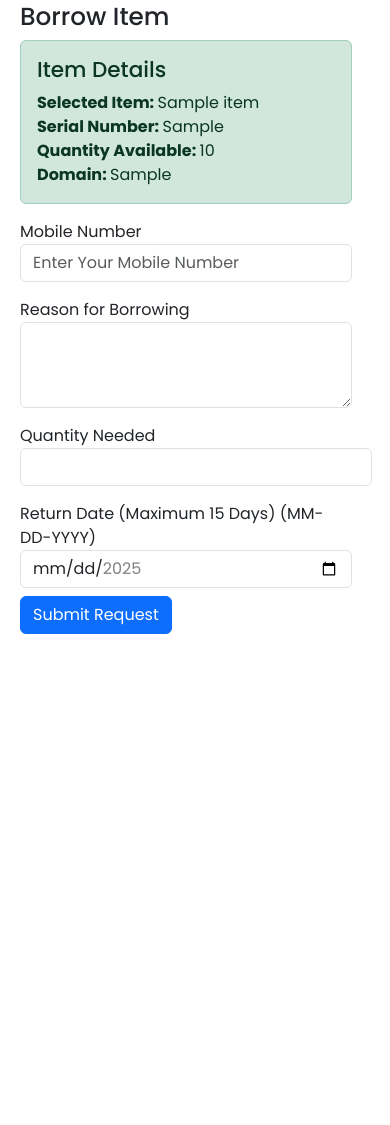
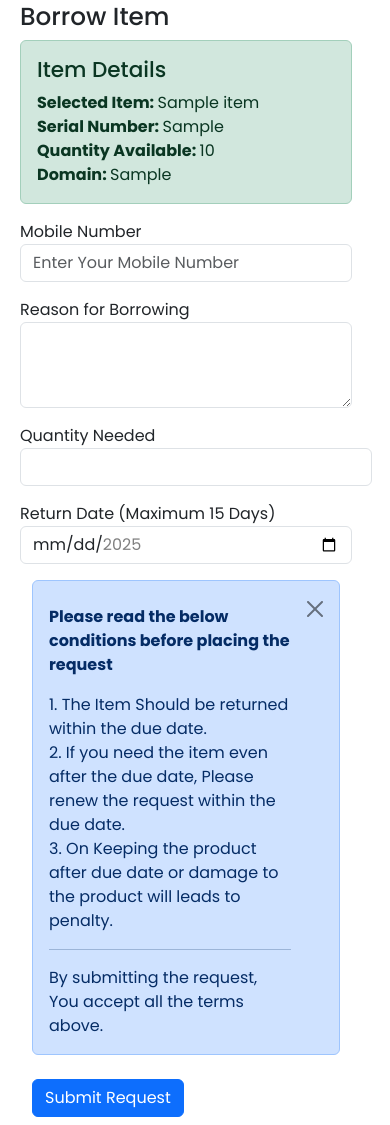
Before and after one commit to SivaprasathC/IMS, a Django app: page /borrowitem/1/ in a window 390 px wide. Shown: the part 128-1253 px from the top of the page. Before the commit the page ends 762 px from the top, so only its background shows below. Run offline with Django 5.2, Linux system fonts and the light colour scheme; tables that the repository leaves empty hold one stand-in row (values such as "Sample post").

Commit message:
added borrow form, PM view borrow request for approve, TODO: RESPONSIVE BORROW REQUEST VIEW, BORROW BACKEND , UPDATE THE BORROW TO USER VIA BORROW HISTORY , REDUCE QTY

```diff
--- a/IMS/settings.py
+++ b/IMS/settings.py
@@ -109,7 +109,8 @@ AUTH_PASSWORD_VALIDATORS = [
 
 LANGUAGE_CODE = 'en-us'
 
-TIME_ZONE = 'UTC'
+TIME_ZONE = 'Asia/Kolkata'
+
 
 USE_I18N = True
 
--- a/base_app/admin.py
+++ b/base_app/admin.py
@@ -1,5 +1,7 @@
 from django.contrib import admin
 from base_app.models import Item
+from base_app.models import BorrowRequest
 # Register your models here.
 
 admin.site.register(Item)
+admin.site.register(BorrowRequest)
--- a/base_app/models.py
+++ b/base_app/models.py
@@ -8,3 +8,21 @@ class Item(models.Model):
     itemdomain = models.CharField(max_length=100)
     itemqty = models.IntegerField()
     itemimg = models.ImageField(upload_to='items/', blank=True, null=True)
+
+class BorrowRequest(models.Model):
+    borrower_userid = models.CharField(max_length=50)
+    borrower_name = models.CharField(max_length=100)
+    borrower_roll = models.CharField(max_length=50)
+    borrow_serialno = models.CharField(max_length=50)
+    borrow_itemname = models.CharField(max_length=100)
+    borrow_itemdomain = models.CharField(max_length=50)
+    borrowermobile = models.CharField(max_length=15)
+    borrowreason = models.TextField()
+    borrowqty = models.PositiveIntegerField()
+    borrow_returndate = models.DateField()
+    borrow_status = models.CharField(max_length=20, default='Pending')
+    is_pm_approved = models.BooleanField(default=False)
+    is_dh_approved = models.BooleanField(default=False)
+    is_drh_approved = models.BooleanField(default=False)
+    rejection_reason = models.CharField(max_length=50,default='')
+    borrow_made_date_time = models.CharField(max_length=50)
--- a/base_app/urls.py
+++ b/base_app/urls.py
@@ -8,4 +8,6 @@ path('viewitems', views.viewitems, name='viewitems'),
 path('delete/<int:id>/', views.delete_item, name='delete_item'),
 path('edit/<int:id>/', views.edit_item, name='edit_item'),
 path('borrowitem/<int:id>/', views.borrow_item, name='borrow_item'),
+path('newborrowrequest', views.new_borrow_request, name='new_borrow_request'),
+path('borrowrequests', views.borrow_requests_list, name='borrow_requests_list'),
 ]
--- a/base_app/views.py
+++ b/base_app/views.py
@@ -1,9 +1,10 @@
 from django.shortcuts import render
-from base_app.models import Item
+from base_app.models import Item, BorrowRequest
 import os
 from django.db.models import Q
 from django.shortcuts import redirect
 from django.contrib import messages
+from django.utils.timezone import localtime, now
 
 # Create your views here.
 def index(request):
@@ -62,7 +63,10 @@ def viewitems(request):
 
 def delete_item(request, id):
     item = Item.objects.get(id=id)
+    item_name = item.itemname
     item.delete()
+    message = item_name + ' has been deleted successfully!'
+    messages.success(request, message)
     return redirect('viewitems')
 
 def edit_item(request, id):
@@ -92,3 +96,40 @@ def edit_item(request, id):
 def borrow_item(request, id):
     item = Item.objects.get(id=id)
     return render(request, 'borrowitem.html', {'item': item})
+
+def new_borrow_request(request):
+    if request.method == 'POST':
+        borrower_userid = request.POST.get('borrower_userid')
+        borrower_name = request.POST.get('borrower_name')
+        borrower_roll = request.POST.get('borrower_roll')
+        borrow_serialno = request.POST.get('borrow_serialno')
+        borrow_itemname = request.POST.get('borrow_itemname')
+        borrow_itemdomain = request.POST.get('borrow_itemdomain')
+        borrowermobile = request.POST.get('borrowermobile')
+        borrowreason = request.POST.get('borrowreason')
+        borrowqty = request.POST.get('borrowqty')
+        borrow_returndate = request.POST.get('borrow_returndate')
+
+        time = localtime(now())
+
+        new_request = BorrowRequest(
+
+            borrower_userid=borrower_userid,
+            borrower_name=borrower_name,
+            borrower_roll=borrower_roll,
+            borrow_serialno=borrow_serialno,
+            borrow_itemname=borrow_itemname,
+            borrow_itemdomain=borrow_itemdomain,
+            borrowermobile=borrowermobile,
+            borrowreason=borrowreason,
+            borrowqty=borrowqty,
+            borrow_returndate=borrow_returndate,
+            borrow_made_date_time = time.strftime("%d/%m/%Y %H:%M")
+        )
+        new_request.save()
+        messages.success(request, 'Borrow Request Submitted Successfully!')
+        return redirect('viewitems')
+
+def borrow_requests_list(request):
+    borrow_requests = BorrowRequest.objects.all()
+    return render(request, 'borrow_requests_list.html', {'borrow_requests': borrow_requests})
--- a/static/css/style.css
+++ b/static/css/style.css
@@ -225,16 +225,10 @@ body {
 /* Side Nav CSS Ends */
 
 
-#add-item-form{
+#add-item-form,#edit-item-form,#borrow-item-form {
   margin-left: 280px ; margin-top: 50px; width: 30rem;
 }
 
-#edit-item-form{
-  margin-left: 280px ; margin-top: 50px; width: 30rem;
-}
-#borrow-item-form{
-  margin-left: 280px ; margin-top: 50px; width: 30rem;
-}
 /* Add Item,edit,borrow CSS ends */
 
 .fixed-card {
@@ -252,6 +246,12 @@ body {
   object-fit: cover;
 }
 
+.ViewItems_container{
+  margin-left: 125px;
+}
+#borrow_request_container{
+  margin-left: 250px;
+}
 
 
 /* View Item CSS ends */
@@ -282,13 +282,13 @@ body {
   .sidebar.collapsed .sidebar-nav .primary-nav {
     transform: translateY(15px);
   }
-  #add-item-form{
+  #add-item-form,#edit-item-form,#borrow-item-form{
     margin-left: 20px ; margin-top: 50px; width: 85%;
   }
-  #edit-item-form{
-    margin-left: 20px ; margin-top: 50px; width: 85%;
+  .ViewItems_container{
+    margin-left: 0px;
   }
-  #borrow-item-form{
-    margin-left: 20px ; margin-top: 50px; width: 85%;
+  #borrow_request_container {
+    margin-left: 25px;
   }
 }
--- a/templates/base.html
+++ b/templates/base.html
@@ -66,7 +66,7 @@
           </li>
 
           <li class="nav-item">
-            <a href="#" class="nav-link">
+            <a href="{%url 'borrow_requests_list' %}" class="nav-link">
               <span class="material-symbols-rounded">hail</span>
               <span class="nav-label">Borrow Requests</span>
             </a>
--- a/templates/borrowitem.html
+++ b/templates/borrowitem.html
@@ -1,6 +1,6 @@
 {% extends "base.html" %}
 {% block content %}
-<form action="{% url 'borrow_item' item.id %}" method="POST" class="mt-6" id="borrow-item-form">
+<form action="{% url 'new_borrow_request' %}" method="POST" class="mt-6" id="borrow-item-form">
     {% csrf_token %}
     <h2>Borrow Item</h2>
     <div class="alert alert-success" role="alert">
@@ -12,9 +12,12 @@
     </div>
     <div class="form-group mt-3">
       <!-- dummy input for  item details into POST -->
-      <input type="text" name="borrow_serialno"  placeholder="Enter Serial Number" value="{{item.serialno}}" style="display: none;">
-      <input type="text" name="borrow_itemname"  placeholder="Enter Item Name" value="{{item.itemname}}" style="display: none;">
-      <select name="borrow_itemdomain" value="{{item.itemdomain}}" style="display: none;"></select>
+      <input type="text" name="borrower_userid" value="Filler user id" style="display: none;">
+      <input type="text" name="borrower_name" value="Filler name" style="display: none;">
+      <input type="text" name="borrower_roll" value="Filler roll" style="display: none;">
+      <input type="text" name="borrow_serialno" value="{{item.serialno}}" style="display: none;">
+      <input type="text" name="borrow_itemname" value="{{item.itemname}}" style="display: none;">
+      <input type="text" name="borrow_itemdomain" value="{{item.itemdomain}}" style="display: none;">
 
       <label for="mobile">Mobile Number</label>
       <input type="tel" name="borrowermobile" class="form-control" placeholder="Enter Your Mobile Number" required>
@@ -28,11 +31,24 @@
       <input min="1" name="borrowqty" max="{{item.itemqty}}" type="number" class="form-control" required />
   </div>
   <div class="form-group mt-3">
-    <label for="date">Return Date (Maximum 15 Days) (MM-DD-YYYY)</label>
+    <label for="date">Return Date (Maximum 15 Days)</label>
     <input class="form-control" type="date" id="returndate" name="borrow_returndate" required>
   </div>
-
-     <button class="btn btn-primary mt-2" type="submit">Submit Request</button>
+      <!-- borrow information -->
+      <div class="container mt-3">
+        <div class="alert alert-primary alert-dismissible fade show pt-0" role="alert">
+            <i class="bi bi-check-circle-fill me-2"></i>
+            <span>
+              <p><strong>Please read the below conditions before placing the request</strong></p>
+              <p class="mb-0">1. The Item Should be returned within the due date.
+              <p class="mb-0">2. If you need the item even after the due date, Please renew the request within the due date.</p>
+              <p class="mb-0">3. On Keeping the product after due date or damage to the product will leads to penalty.</p>
+              <hr>
+              <p class="mb-0">By submitting the request, You accept all the terms above.</p>
+            </span>
+            <button type="button" class="btn-close" data-bs-dismiss="alert" aria-label="Close"></button>
+        </div>
+     <button class="btn btn-primary my-2" type="submit">Submit Request</button>
   </form>
 
   <script>
--- a/templates/viewitems.html
+++ b/templates/viewitems.html
@@ -1,5 +1,6 @@
 {% extends "base.html" %}
 {% block content %}
+<div class="ViewItems_container">
 <h1 class="text-center my-3">Available Items</h1>
 
 <!-- Success edit msg -->
@@ -71,4 +72,5 @@
         {% endfor %}
     </div>
 </div>
+</div>
 {% endblock %}
```
Also changed, not shown: templates/borrow_requests_list.html (added, +50 -0 lines), base_app/migrations/0003_borrowrequest.py (added), base_app/migrations/0004_borrowrequest_borrow_made_date_time_and_more.py (added).
